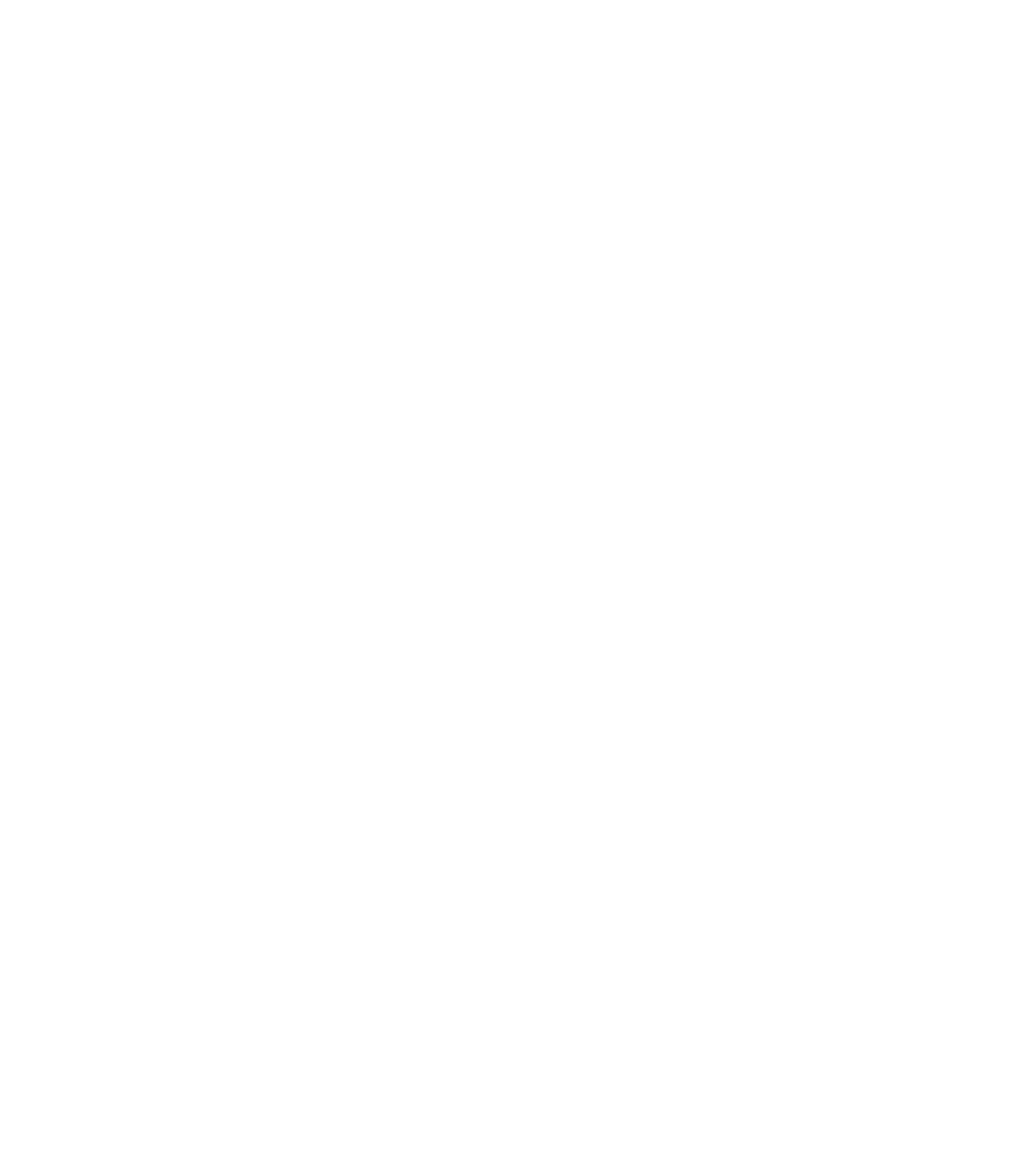
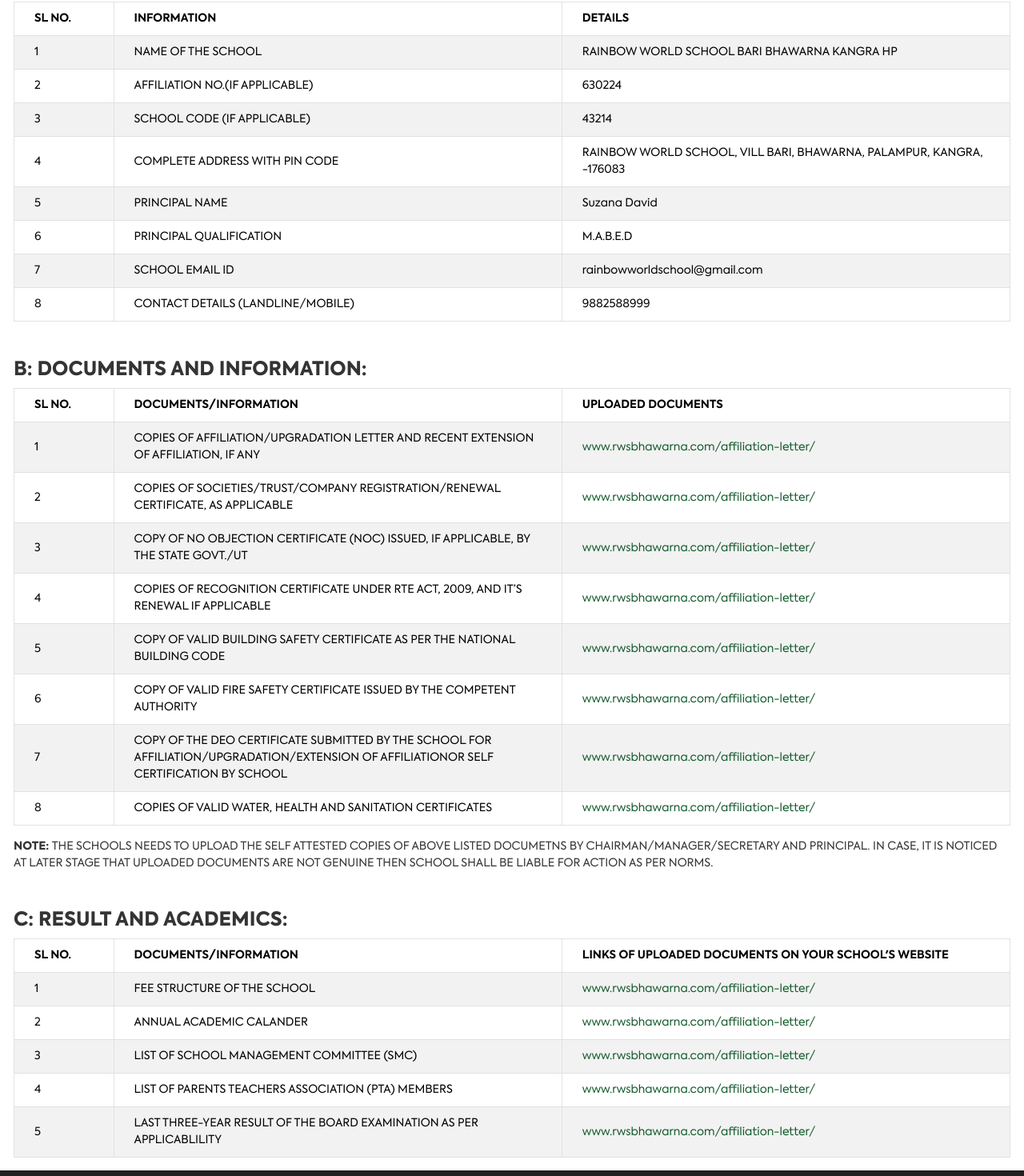
Before and after one commit to gauravpixxelu/rwsbhawarna, a Next.js app: page /mandatory-disclosure in a window 1280 px wide. Shown: the part 451-1921 px from the top of the page at 80% size. Before the commit the page ends 800 px from the top, so only its background shows below. Built offline with nearby package versions, Linux system fonts and the light colour scheme.

Commit message:
new code

```diff
--- a/components/pagesData/mandatoryDisclosure/bannerSection.js
+++ b/components/pagesData/mandatoryDisclosure/bannerSection.js
@@ -1,14 +1,15 @@
 import Image from "next/image"
+import MandatoryStyle from "./mandatory.module.css";
 
 const BannerSection = () => {
     return (
-        <section className="banner_sec">
+        <section className={MandatoryStyle.banner_sec}>
             <Image
                 src="/images/mandatoryDisclosure/mandatory-banner.jpg"
                 alt="Icons"
                 width={1920}
                 height={430}
-                style={{ width: '100%', height: 'auto'}}
+                style={{ width: '100%', height: 'auto' }}
             />
         </section>
     );
--- /dev/null
+++ b/components/pagesData/mandatoryDisclosure/documentInfoSection.js
@@ -0,0 +1,67 @@
+import MandatoryStyle from "./mandatory.module.css";
+import Table from 'react-bootstrap/Table';
+import Link from 'next/link'
+
+const DocumentInfoSection = () => {
+    return (
+        <section className={MandatoryStyle.data_sec}>
+            <div className="container">
+                <h6>B: DOCUMENTS AND INFORMATION:</h6>
+                <Table striped bordered hover>
+                    <thead>
+                        <tr>
+                            <th>SL NO.</th>
+                            <th>DOCUMENTS/INFORMATION</th>
+                            <th>UPLOADED DOCUMENTS</th>
+                        </tr>
+                    </thead>
+                    <tbody>
+                        <tr>
+                            <td>1</td>
+                            <td>COPIES OF AFFILIATION/UPGRADATION LETTER AND RECENT EXTENSION OF AFFILIATION, IF ANY</td>
+                            <td><Link href="#">www.rwsbhawarna.com/affiliation-letter/</Link></td>
+                        </tr>
+                        <tr>
+                            <td>2</td>
+                            <td>COPIES OF SOCIETIES/TRUST/COMPANY REGISTRATION/RENEWAL CERTIFICATE, AS APPLICABLE</td>
+                            <td><Link href="#">www.rwsbhawarna.com/affiliation-letter/</Link></td>
+                        </tr>
+                        <tr>
+                            <td>3</td>
+                            <td>COPY OF NO OBJECTION CERTIFICATE (NOC) ISSUED, IF APPLICABLE, BY THE STATE GOVT./UT</td>
+                            <td><Link href="#">www.rwsbhawarna.com/affiliation-letter/</Link></td>
+                        </tr>
+                        <tr>
+                            <td>4</td>
+                            <td>COPIES OF RECOGNITION CERTIFICATE UNDER RTE ACT, 2009, AND IT’S RENEWAL IF APPLICABLE</td>
+                            <td><Link href="#">www.rwsbhawarna.com/affiliation-letter/</Link></td>
+                        </tr>
+                        <tr>
+                            <td>5</td>
+                            <td>COPY OF VALID BUILDING SAFETY CERTIFICATE AS PER THE NATIONAL BUILDING CODE</td>
+                            <td><Link href="#">www.rwsbhawarna.com/affiliation-letter/</Link></td>
+                        </tr>
+                        <tr>
+                            <td>6</td>
+                            <td>COPY OF VALID FIRE SAFETY CERTIFICATE ISSUED BY THE COMPETENT AUTHORITY</td>
+                            <td><Link href="#">www.rwsbhawarna.com/affiliation-letter/</Link></td>
+                        </tr>
+                        <tr>
+                            <td>7</td>
+                            <td>COPY OF THE DEO CERTIFICATE SUBMITTED BY THE SCHOOL FOR AFFILIATION/UPGRADATION/EXTENSION OF AFFILIATIONOR SELF CERTIFICATION BY SCHOOL</td>
+                            <td><Link href="#">www.rwsbhawarna.com/affiliation-letter/</Link></td>
+                        </tr>
+                        <tr>
+                            <td>8</td>
+                            <td>COPIES OF VALID WATER, HEALTH AND SANITATION CERTIFICATES</td>
+                            <td><Link href="#">www.rwsbhawarna.com/affiliation-letter/</Link></td>
+                        </tr>
+                    </tbody>
+                </Table>
+                <p><b>NOTE: </b>THE SCHOOLS NEEDS TO UPLOAD THE SELF ATTESTED COPIES OF ABOVE LISTED DOCUMETNS BY CHAIRMAN/MANAGER/SECRETARY AND PRINCIPAL. IN CASE, IT IS NOTICED AT LATER STAGE THAT UPLOADED DOCUMENTS ARE NOT GENUINE THEN SCHOOL SHALL BE LIABLE FOR ACTION AS PER NORMS. </p>
+            </div>
+        </section>
+    );
+};
+
+export default DocumentInfoSection;
--- /dev/null
+++ b/components/pagesData/mandatoryDisclosure/generalInfoSection.js
@@ -0,0 +1,65 @@
+import MandatoryStyle from "./mandatory.module.css";
+import Table from 'react-bootstrap/Table';
+
+const GeneralInfoSection = () => {
+    return (
+        <section className={MandatoryStyle.data_sec}>
+            <div className="container">
+                <h6>A: GENERAL INFORMATION:</h6>
+                <Table striped bordered hover>
+                    <thead>
+                        <tr>
+                            <th>SL NO.</th>
+                            <th>INFORMATION</th>
+                            <th>DETAILS</th>
+                        </tr>
+                    </thead>
+                    <tbody>
+                        <tr>
+                            <td>1</td>
+                            <td>NAME OF THE SCHOOL</td>
+                            <td>RAINBOW WORLD SCHOOL BARI BHAWARNA KANGRA HP</td>
+                        </tr>
+                        <tr>
+                            <td>2</td>
+                            <td>AFFILIATION NO.(IF APPLICABLE)</td>
+                            <td>630224</td>
+                        </tr>
+                        <tr>
+                            <td>3</td>
+                            <td>SCHOOL CODE (IF APPLICABLE)</td>
+                            <td>43214</td>
+                        </tr>
+                        <tr>
+                            <td>4</td>
+                            <td>COMPLETE ADDRESS WITH PIN CODE</td>
+                            <td>RAINBOW WORLD SCHOOL, VILL BARI, BHAWARNA, PALAMPUR, KANGRA, -176083</td>
+                        </tr>
+                        <tr>
+                            <td>5</td>
+                            <td>PRINCIPAL NAME</td>
+                            <td>Suzana David</td>
+                        </tr>
+                        <tr>
+                            <td>6</td>
+                            <td>PRINCIPAL QUALIFICATION</td>
+                            <td>M.A.B.E.D</td>
+                        </tr>
+                        <tr>
+                            <td>7</td>
+                            <td>SCHOOL EMAIL ID</td>
+                            <td>rainbowworldschool@gmail.com</td>
+                        </tr>
+                        <tr>
+                            <td>8</td>
+                            <td>CONTACT DETAILS (LANDLINE/MOBILE)</td>
+                            <td>9882588999</td>
+                        </tr>
+                    </tbody>
+                </Table>
+            </div>
+        </section>
+    );
+};
+
+export default GeneralInfoSection;
--- /dev/null
+++ b/components/pagesData/mandatoryDisclosure/mandatory.module.css
@@ -0,0 +1,33 @@
+.data_sec {
+    padding-top: 30px;
+}
+.data_sec h6 {
+    font-weight: 800;
+}
+.data_sec p {
+    font-size: 14px;
+    font-weight: 300;
+}
+.data_sec p b {
+    font-weight: 800;
+}
+.data_sec th, .data_sec td {
+    font-size: 14px;
+    padding: 10px 25px;
+    vertical-align: middle;
+}
+.data_sec th {
+    font-weight: 700;
+}
+.data_sec td {
+    font-weight: 300;
+}
+.data_sec th:nth-child(1), .data_sec td:nth-child(1) {
+    width: 10%;
+}
+.data_sec th:nth-child(2), .data_sec td:nth-child(2) {
+    width: 45%;
+}
+.data_sec th:nth-child(3), .data_sec td:nth-child(3) {
+    width: 45%;
+}
--- /dev/null
+++ b/components/pagesData/mandatoryDisclosure/resultsAcademicsSection.js
@@ -0,0 +1,51 @@
+import MandatoryStyle from "./mandatory.module.css";
+import Table from 'react-bootstrap/Table';
+import Link from 'next/link'
+
+const ResultsAcademicsSection = () => {
+    return (
+        <section className={MandatoryStyle.data_sec}>
+            <div className="container">
+                <h6>C: RESULT AND ACADEMICS:</h6>
+                <Table striped bordered hover>
+                    <thead>
+                        <tr>
+                            <th>SL NO.</th>
+                            <th>DOCUMENTS/INFORMATION</th>
+                            <th>LINKS OF UPLOADED DOCUMENTS ON YOUR SCHOOL'S WEBSITE</th>
+                        </tr>
+                    </thead>
+                    <tbody>
+                        <tr>
+                            <td>1</td>
+                            <td>FEE STRUCTURE OF THE SCHOOL</td>
+                            <td><Link href="#">www.rwsbhawarna.com/affiliation-letter/</Link></td>
+                        </tr>
+                        <tr>
+                            <td>2</td>
+                            <td>ANNUAL ACADEMIC CALANDER</td>
+                            <td><Link href="#">www.rwsbhawarna.com/affiliation-letter/</Link></td>
+                        </tr>
+                        <tr>
+                            <td>3</td>
+                            <td>LIST OF SCHOOL MANAGEMENT COMMITTEE (SMC)</td>
+                            <td><Link href="#">www.rwsbhawarna.com/affiliation-letter/</Link></td>
+                        </tr>
+                        <tr>
+                            <td>4</td>
+                            <td>LIST OF PARENTS TEACHERS ASSOCIATION (PTA) MEMBERS</td>
+                            <td><Link href="#">www.rwsbhawarna.com/affiliation-letter/</Link></td>
+                        </tr>
+                        <tr>
+                            <td>5</td>
+                            <td>LAST THREE-YEAR RESULT OF THE BOARD EXAMINATION AS PER APPLICABLILITY</td>
+                            <td><Link href="#">www.rwsbhawarna.com/affiliation-letter/</Link></td>
+                        </tr>
+                    </tbody>
+                </Table>
+            </div>
+        </section>
+    );
+};
+
+export default ResultsAcademicsSection;
--- a/pages/mandatory-disclosure.js
+++ b/pages/mandatory-disclosure.js
@@ -3,12 +3,18 @@
 import Footer from '@/components/footer/footer';
 import Header from '@/components/header/header';
 import BannerSection from '@/components/pagesData/mandatoryDisclosure/bannerSection';
+import GeneralInfoSection from '@/components/pagesData/mandatoryDisclosure/generalInfoSection';
+import DocumentInfoSection from '@/components/pagesData/mandatoryDisclosure/documentInfoSection';
+import ResultsAcademicsSection from '@/components/pagesData/mandatoryDisclosure/resultsAcademicsSection';
 
 function MandatoryDisclosure() {
     return (
         <>
             <Header />
             <BannerSection />
+            <GeneralInfoSection />
+            <DocumentInfoSection />
+            <ResultsAcademicsSection />
             <Footer />
         </>
     )
```
